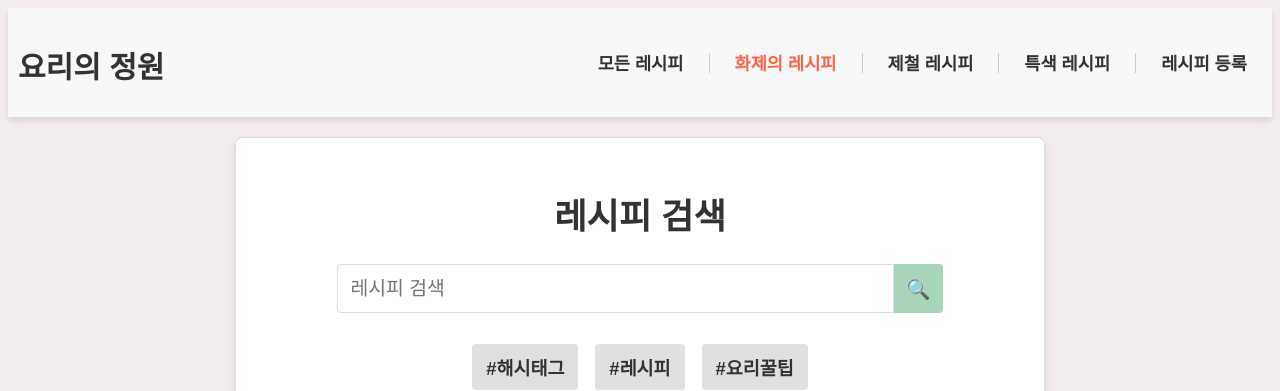
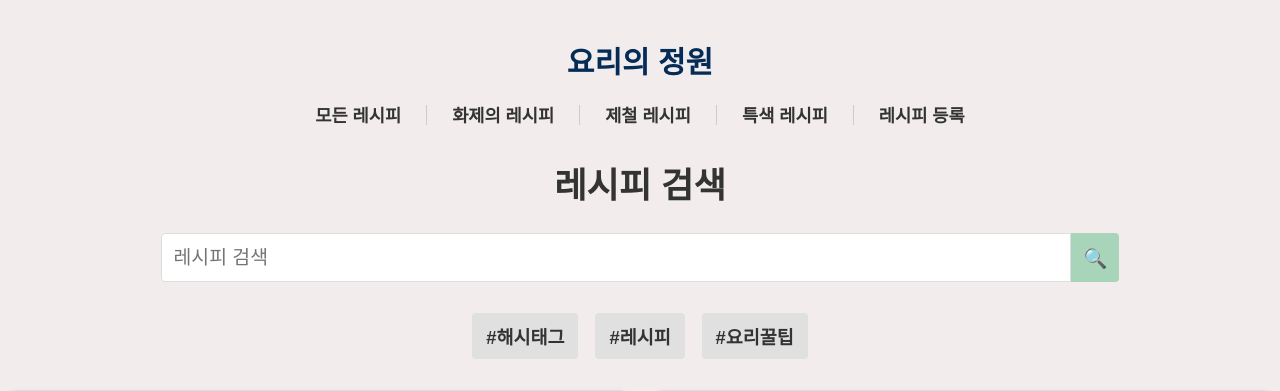
Before and after one commit to ggabaegii/RecipeRecommendation, a Flask app: page /recipe_register in a window 1280 px wide. Shown: the top 391 px of the page. Run offline with Flask 3, Linux system fonts and the light colour scheme; some web fonts are replaced.

Commit message:
recipe_register divider로 네비바 수정

```diff
--- a/backend/app/static/css/register.css
+++ b/backend/app/static/css/register.css
@@ -26,15 +26,19 @@ body {
 .main-title {
   font-size: 30px; /* 요리의 정원 제목에 대한 폰트 크기 */
   font-weight: bold;
+  text-align: center;
+  margin-top: 20px;
+  color: #042C57;
+  background: none; /* 배경색 제거 */
 }
 
 /* 메뉴 네비게이션 스타일 */
 .menu {
-  background-color: #fff;
   padding: 12px; /* 패딩 약간 증가 */
   display: flex;
   justify-content: space-around;
-  box-shadow: 0 2px 4px rgba(0, 0, 0, 0.1);
+  box-shadow: none; /* 그림자 제거 */
+  background: none; /* 배경 제거 */
 }
 
 .menu a {
@@ -44,31 +48,12 @@ body {
   font-size: 25px; /* 폰트 크기 키움 */
 }
 
-/* 컨테이너 스타일 */
-.container {
-  width: 60%;
-  margin: 20px auto;
-  padding: 25px; /* 패딩 증가 */
-  background-color: #fff;
-  border: 1px solid #ddd;
-  border-radius: 8px;
-  box-shadow: 0 4px 8px rgba(0, 0, 0, 0.1);
-}
-
-/* 헤더 */
-h1 {
-  font-size: 2em; /* 제목 폰트 크기 키움 */
-  margin-top: 25px;
-  text-align: center;
-  color: #333;
-}
 header {
   display: flex;
+  flex-direction: column;
   align-items: center;
-  justify-content: space-between;
-  padding: 10px;
-  background-color: #f8f8f8;
-  box-shadow: 0 4px 6px rgba(0, 0, 0, 0.1);
+  padding: 10px 0;
+  box-shadow: none; /* 그림자 제거 */
 }
 
 .navigation {
@@ -83,18 +68,23 @@ header {
   font-size: 1em;
 }
 
-.navigation a.active {
-  color: #ff6347; /* 활성화된 메뉴의 색상 */
-  font-weight: bold;
-}
-
-.divider {
+.navigation .divider {
   width: 1px;
   height: 20px;
   background-color: #ccc;
   margin: 0 10px;
 }
 
+.navigation a.active {
+  color: #333; /* 활성화된 메뉴의 색상 */
+  font-weight: bold;
+}
+
+/* 컨테이너 내의 제목 스타일 */
+.container h1 {
+  text-align: center; /* 중앙 정렬 */
+  margin-top: 20px;   /* 상단 여백 */
+}
 
 /* 검색 바 스타일 */
 .search-bar {
```
